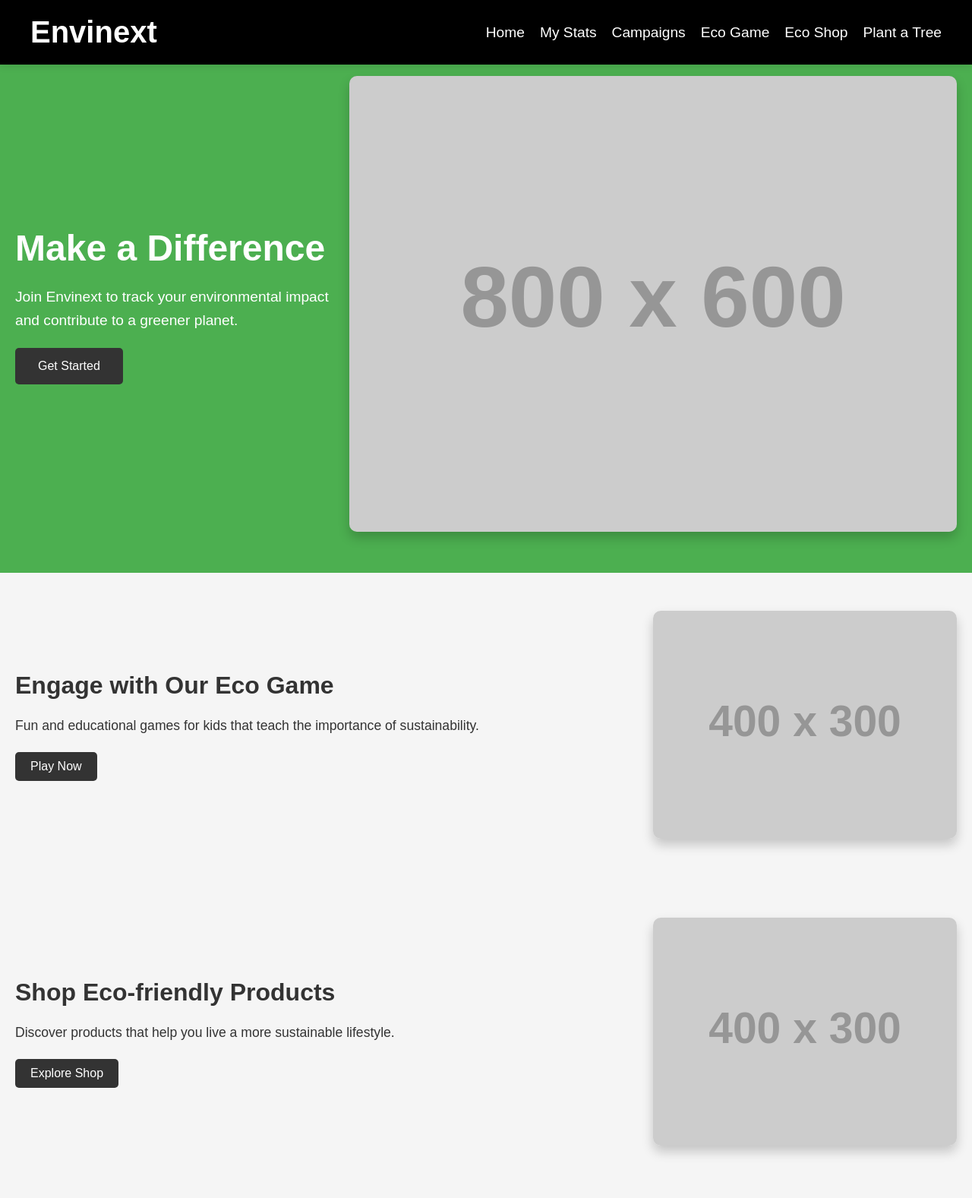
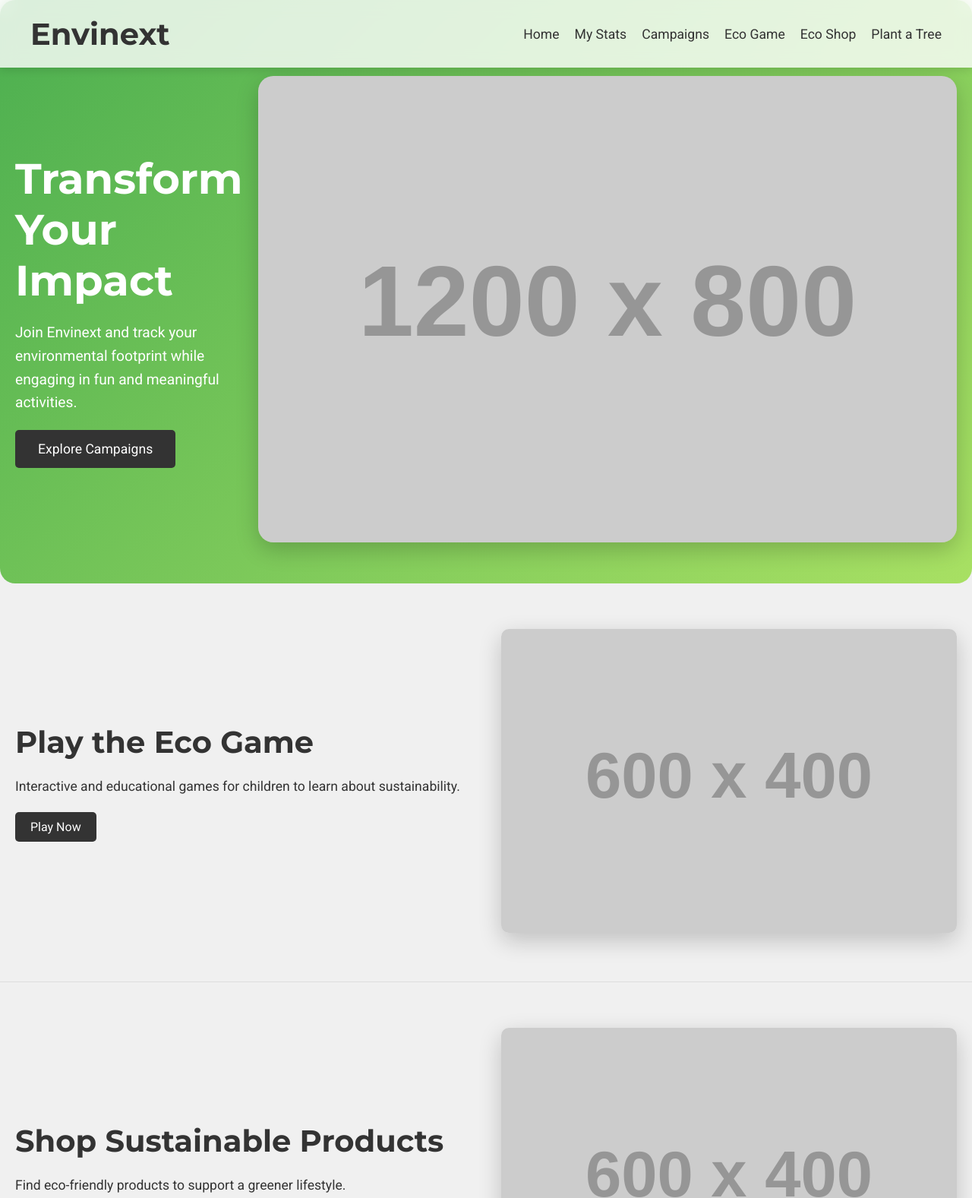
Before and after one commit to DDVHegde100/Envinext, a plain HTML site: page index.html in a window 1280 px wide. Shown: the top 1577 px of the page at 76% size. Drawn offline with Linux system fonts and the light colour scheme; placeholder pictures from the web are drawn by us.

Commit message:
Final homepage format

```diff
--- a/index.html
+++ b/index.html
@@ -4,7 +4,8 @@
     <meta charset="UTF-8">
     <meta name="viewport" content="width=device-width, initial-scale=1.0">
     <title>Envinext - Home</title>
-    <link rel="stylesheet" href="styles.css">
+    <link rel="stylesheet" href="style.css">
+    <link href="https://fonts.googleapis.com/css2?family=Montserrat:wght@700&family=Roboto:wght@300;400;500&display=swap" rel="stylesheet">
 </head>
 <body>
     <header>
@@ -25,46 +26,46 @@
 
     <main>
         <section class="hero">
-            <div class="hero-text">
-                <h2>Make a Difference</h2>
-                <p>Join Envinext to track your environmental impact and contribute to a greener planet.</p>
-                <a href="campaigns.html" class="cta-button">Get Started</a>
+            <div class="hero-content">
+                <h2>Transform Your Impact</h2>
+                <p>Join Envinext and track your environmental footprint while engaging in fun and meaningful activities.</p>
+                <a href="campaigns.html" class="cta-button">Explore Campaigns</a>
             </div>
             <div class="hero-image">
-                <img src="https://via.placeholder.com/800x600" alt="Hero Image">
+                <img src="https://via.placeholder.com/1200x800" alt="Hero Image">
             </div>
         </section>
 
         <section class="feature">
-            <div class="feature-text">
-                <h3>Engage with Our Eco Game</h3>
-                <p>Fun and educational games for kids that teach the importance of sustainability.</p>
+            <div class="feature-content">
+                <h3>Play the Eco Game</h3>
+                <p>Interactive and educational games for children to learn about sustainability.</p>
                 <a href="eco-game.html" class="cta-button">Play Now</a>
             </div>
             <div class="feature-image">
-                <img src="https://via.placeholder.com/400x300" alt="Eco Game Image">
+                <img src="https://via.placeholder.com/600x400" alt="Eco Game Image">
             </div>
         </section>
 
         <section class="feature">
-            <div class="feature-text">
-                <h3>Shop Eco-friendly Products</h3>
-                <p>Discover products that help you live a more sustainable lifestyle.</p>
-                <a href="shop.html" class="cta-button">Explore Shop</a>
+            <div class="feature-content">
+                <h3>Shop Sustainable Products</h3>
+                <p>Find eco-friendly products to support a greener lifestyle.</p>
+                <a href="shop.html" class="cta-button">Browse Shop</a>
             </div>
             <div class="feature-image">
-                <img src="https://via.placeholder.com/400x300" alt="Eco Shop Image">
+                <img src="https://via.placeholder.com/600x400" alt="Eco Shop Image">
             </div>
         </section>
 
         <section class="feature">
-            <div class="feature-text">
+            <div class="feature-content">
                 <h3>Plant Virtual Trees</h3>
-                <p>Earn points and plant virtual trees on our global map. Watch your impact grow!</p>
+                <p>Earn points and contribute to global reforestation efforts by planting virtual trees.</p>
                 <a href="map.html" class="cta-button">Start Planting</a>
             </div>
             <div class="feature-image">
-                <img src="https://via.placeholder.com/400x300" alt="Virtual Trees Image">
+                <img src="https://via.placeholder.com/600x400" alt="Plant Trees Image">
             </div>
         </section>
     </main>
--- /dev/null
+++ b/style.css
@@ -0,0 +1,243 @@
+/* Global Styles */
+body {
+    font-family: 'Roboto', sans-serif;
+    margin: 0;
+    padding: 0;
+    background-color: #f0f0f0;
+    color: #333;
+    scroll-behavior: smooth;
+}
+
+/* Header Styles */
+header {
+    background: rgba(255, 255, 255, 0.8);
+    color: #333;
+    padding: 20px 0;
+    position: fixed;
+    width: 100%;
+    top: 0;
+    left: 0;
+    z-index: 1000;
+    backdrop-filter: blur(10px);
+    box-shadow: 0px 4px 10px rgba(0, 0, 0, 0.1);
+    transition: background 0.3s ease;
+}
+
+header.sticky {
+    background: rgba(255, 255, 255, 1);
+}
+
+.header-content {
+    max-width: 1200px;
+    margin: 0 auto;
+    padding: 0 20px;
+    display: flex;
+    justify-content: space-between;
+    align-items: center;
+}
+
+h1 {
+    font-family: 'Montserrat', sans-serif;
+    font-size: 2.5em;
+    margin: 0;
+}
+
+nav ul {
+    list-style: none;
+    display: flex;
+    margin: 0;
+    padding: 0;
+}
+
+nav ul li {
+    margin-left: 20px;
+}
+
+nav ul li a {
+    color: #333;
+    text-decoration: none;
+    font-size: 1.1em;
+    transition: color 0.3s ease, transform 0.3s ease;
+}
+
+nav ul li a:hover {
+    color: #4CAF50;
+    transform: translateY(-2px);
+}
+
+/* Hero Section Styles */
+.hero {
+    display: flex;
+    align-items: center;
+    justify-content: space-between;
+    padding: 100px 20px 50px;
+    background: linear-gradient(135deg, #4CAF50 0%, #a8e063 100%);
+    color: #fff;
+    position: relative;
+    overflow: hidden;
+    border-radius: 20px;
+}
+
+.hero-content {
+    flex: 1;
+    padding-right: 20px;
+    animation: fadeInLeft 1s ease-out;
+}
+
+.hero-content h2 {
+    font-family: 'Montserrat', sans-serif;
+    font-size: 3.5em;
+    margin: 0;
+    line-height: 1.2;
+}
+
+.hero-content p {
+    font-size: 1.2em;
+    margin: 20px 0;
+    line-height: 1.6;
+}
+
+.hero-content .cta-button {
+    display: inline-block;
+    padding: 15px 30px;
+    font-size: 1.1em;
+    color: #fff;
+    background: #333;
+    text-decoration: none;
+    border-radius: 5px;
+    transition: background 0.3s ease, transform 0.3s ease;
+}
+
+.hero-content .cta-button:hover {
+    background: #4CAF50;
+    transform: translateY(-3px);
+}
+
+.hero-image img {
+    max-width: 100%;
+    border-radius: 20px;
+    box-shadow: 0px 10px 30px rgba(0, 0, 0, 0.2);
+    animation: fadeInRight 1s ease-out;
+}
+
+/* Feature Section Styles */
+.feature {
+    display: flex;
+    align-items: center;
+    justify-content: space-between;
+    padding: 60px 20px;
+    position: relative;
+    overflow: hidden;
+    border-bottom: 1px solid #ddd;
+}
+
+.feature-content {
+    flex: 1;
+    padding-right: 20px;
+    animation: fadeInUp 1s ease-out;
+}
+
+.feature-content h3 {
+    font-family: 'Montserrat', sans-serif;
+    font-size: 2.5em;
+    margin: 0;
+    color: #333;
+}
+
+.feature-content p {
+    font-size: 1.1em;
+    margin: 20px 0;
+    line-height: 1.6;
+}
+
+.feature-content .cta-button {
+    display: inline-block;
+    padding: 10px 20px;
+    font-size: 1em;
+    color: #fff;
+    background: #333;
+    text-decoration: none;
+    border-radius: 5px;
+    transition: background 0.3s ease, transform 0.3s ease;
+}
+
+.feature-content .cta-button:hover {
+    background: #4CAF50;
+    transform: translateY(-3px);
+}
+
+.feature-image img {
+    max-width: 100%;
+    border-radius: 10px;
+    box-shadow: 0px 10px 30px rgba(0, 0, 0, 0.2);
+    animation: fadeInUp 1s ease-out;
+}
+
+/* Footer Styles */
+footer {
+    background-color: rgba(0, 0, 0, 0.8);
+    color: white;
+    text-align: center;
+    padding: 20px 0;
+    margin-top: 50px;
+}
+
+/* Animations */
+@keyframes fadeInLeft {
+    from {
+        opacity: 0;
+        transform: translateX(-30px);
+    }
+    to {
+        opacity: 1;
+        transform: translateX(0);
+    }
+}
+
+@keyframes fadeInRight {
+    from {
+        opacity: 0;
+        transform: translateX(30px);
+    }
+    to {
+        opacity: 1;
+        transform: translateX(0);
+    }
+}
+
+@keyframes fadeInUp {
+    from {
+        opacity: 0;
+        transform: translateY(30px);
+    }
+    to {
+        opacity: 1;
+        transform: translateY(0);
+    }
+}
+
+/* Responsive Design */
+@media (max-width: 768px) {
+    .hero {
+        flex-direction: column;
+        text-align: center;
+    }
+
+    .hero-image img {
+        margin-top: 20px;
+    }
+
+    .feature {
+        flex-direction: column;
+        text-align: center;
+        padding: 40px 20px;
+    }
+
+    .feature-content, .feature-image {
+        max-width: 100%;
+    }
+
+    .feature-image img {
+        margin-top: 20px;
+    }
+}
--- a/styles.css
+++ /dev/null
@@ -1,186 +0,0 @@
-/* Global Styles */
-body {
-    font-family: 'Arial', sans-serif;
-    margin: 0;
-    padding: 0;
-    background-color: #f5f5f5;
-    color: #333;
-    scroll-behavior: smooth;
-}
-
-/* Header Styles */
-header {
-    background: #000;
-    color: #fff;
-    padding: 20px 0;
-    position: fixed;
-    width: 100%;
-    top: 0;
-    left: 0;
-    z-index: 1000;
-    box-shadow: 0px 2px 10px rgba(0, 0, 0, 0.1);
-}
-
-.header-content {
-    max-width: 1200px;
-    margin: 0 auto;
-    padding: 0 20px;
-    display: flex;
-    justify-content: space-between;
-    align-items: center;
-}
-
-h1 {
-    font-size: 2.5em;
-    margin: 0;
-}
-
-nav ul {
-    list-style: none;
-    display: flex;
-    margin: 0;
-    padding: 0;
-}
-
-nav ul li {
-    margin-left: 20px;
-}
-
-nav ul li a {
-    color: #fff;
-    text-decoration: none;
-    font-size: 1.2em;
-    transition: color 0.3s ease;
-}
-
-nav ul li a:hover {
-    color: #a8e063;
-}
-
-/* Hero Section Styles */
-.hero {
-    display: flex;
-    align-items: center;
-    justify-content: space-between;
-    padding: 100px 20px 50px;
-    background: #4CAF50;
-    color: #fff;
-    text-align: left;
-}
-
-.hero-text {
-    flex: 1;
-    padding-right: 20px;
-}
-
-.hero-text h2 {
-    font-size: 3em;
-    margin: 0;
-    line-height: 1.2;
-}
-
-.hero-text p {
-    font-size: 1.2em;
-    margin: 20px 0;
-    line-height: 1.6;
-}
-
-.hero-text .cta-button {
-    display: inline-block;
-    padding: 15px 30px;
-    font-size: 1em;
-    color: #fff;
-    background: #333;
-    text-decoration: none;
-    border-radius: 5px;
-    transition: background 0.3s ease;
-}
-
-.hero-text .cta-button:hover {
-    background: #a8e063;
-}
-
-.hero-image img {
-    max-width: 100%;
-    border-radius: 10px;
-    box-shadow: 0px 8px 15px rgba(0, 0, 0, 0.2);
-}
-
-/* Feature Section Styles */
-.feature {
-    display: flex;
-    align-items: center;
-    justify-content: space-between;
-    padding: 50px 20px;
-}
-
-.feature-text {
-    flex: 1;
-    padding-right: 20px;
-}
-
-.feature-text h3 {
-    font-size: 2em;
-    margin: 0;
-}
-
-.feature-text p {
-    font-size: 1.1em;
-    margin: 20px 0;
-    line-height: 1.6;
-}
-
-.feature-text .cta-button {
-    display: inline-block;
-    padding: 10px 20px;
-    font-size: 1em;
-    color: #fff;
-    background: #333;
-    text-decoration: none;
-    border-radius: 5px;
-    transition: background 0.3s ease;
-}
-
-.feature-text .cta-button:hover {
-    background: #a8e063;
-}
-
-.feature-image img {
-    max-width: 100%;
-    border-radius: 10px;
-    box-shadow: 0px 8px 15px rgba(0, 0, 0, 0.2);
-}
-
-/* Footer Styles */
-footer {
-    background-color: #333;
-    color: white;
-    text-align: center;
-    padding: 20px 0;
-    margin-top: 50px;
-}
-
-/* Responsive Design */
-@media (max-width: 768px) {
-    .hero {
-        flex-direction: column;
-        text-align: center;
-    }
-
-    .hero-image img {
-        margin-top: 20px;
-    }
-
-    .feature {
-        flex-direction: column;
-        text-align: center;
-    }
-
-    .feature-text, .feature-image {
-        max-width: 100%;
-    }
-
-    .feature-image img {
-        margin-top: 20px;
-    }
-}
```
